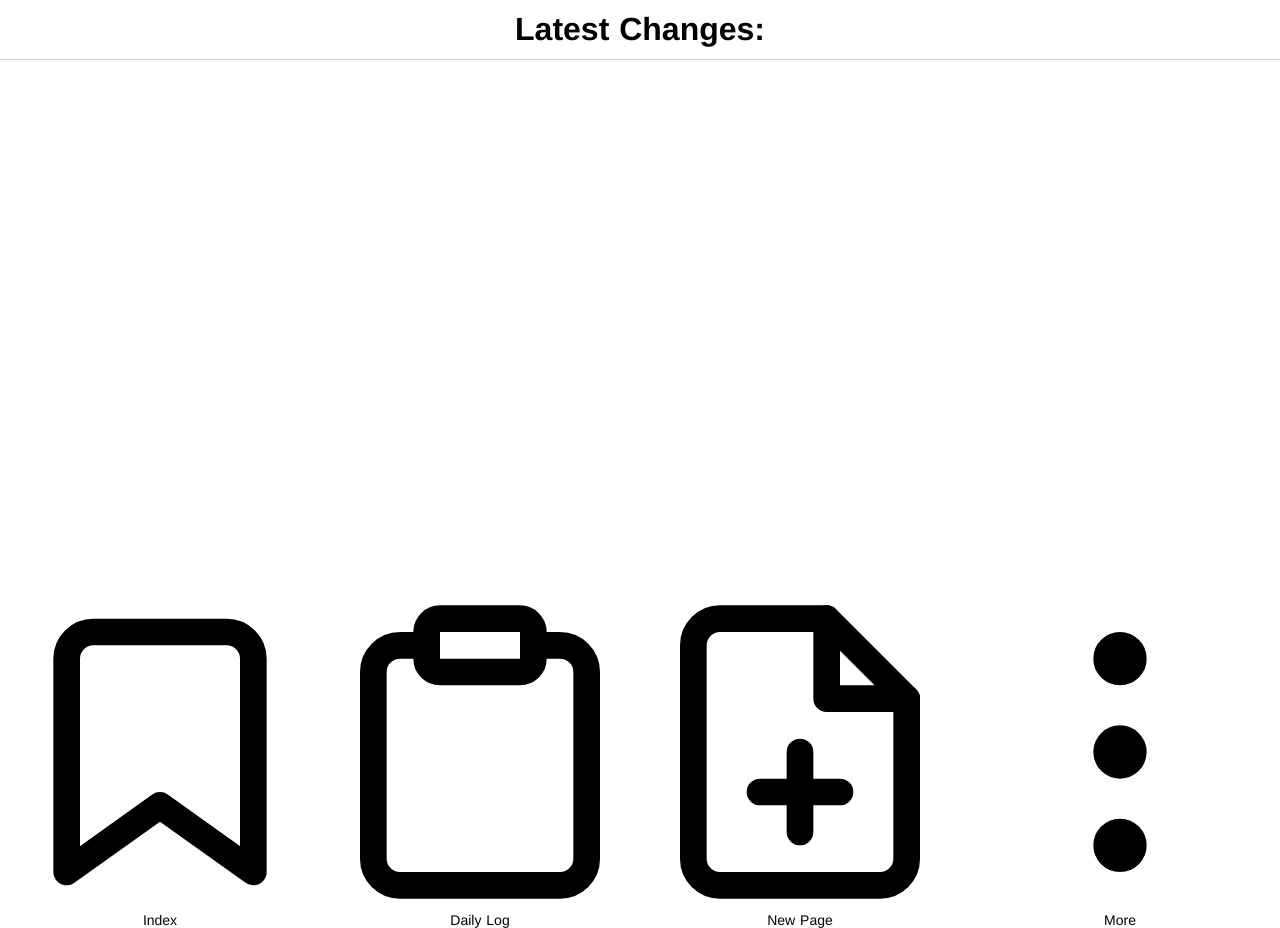
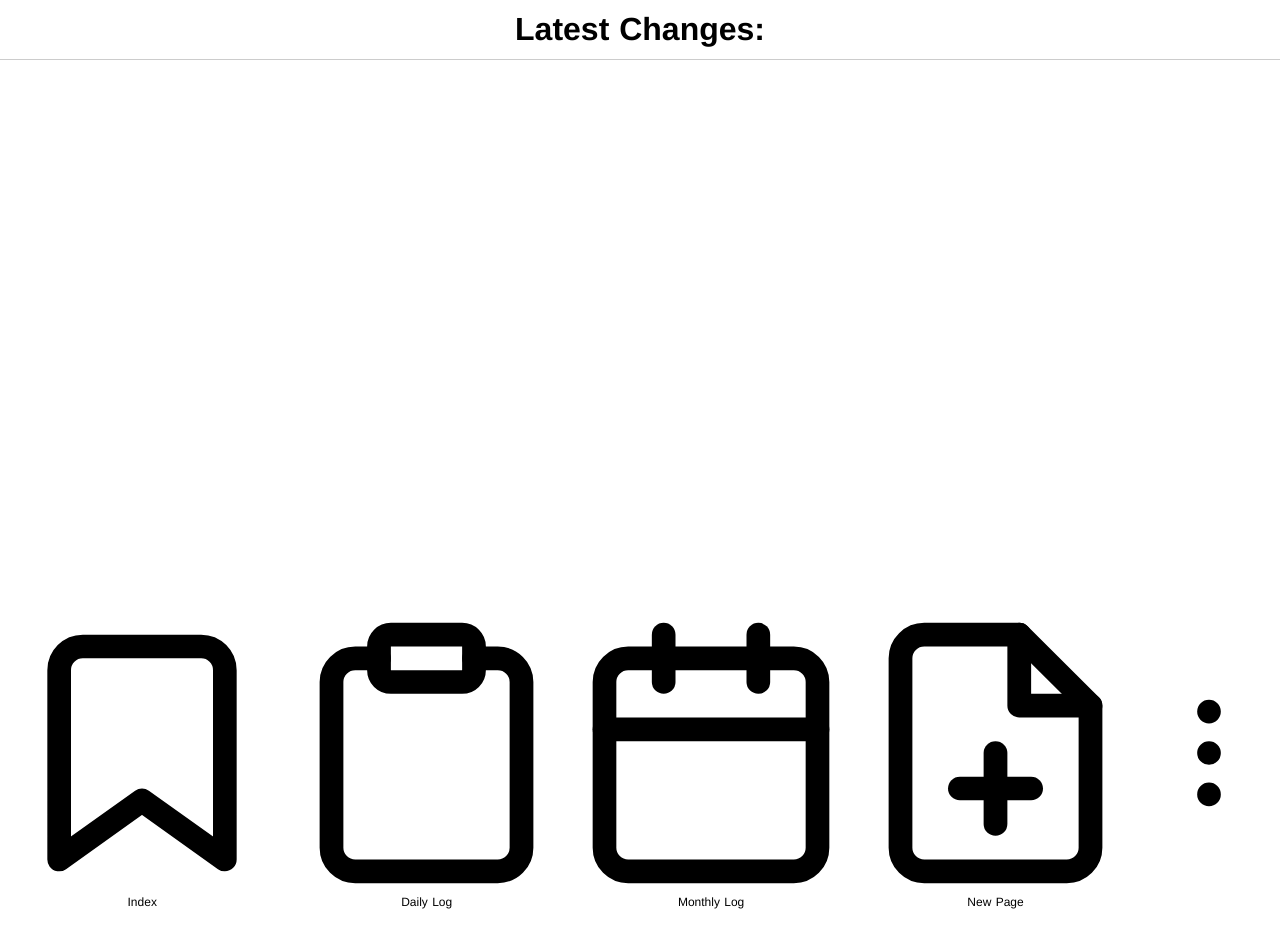
Before and after one commit to nathanielgreen/bulletbuddy, a Nuxt app: page /menu in a window 1280 px wide. Built offline with nearby package versions, Linux system fonts and the light colour scheme; what vue2-touch-events would draw is missing.

Commit message:
BU-33: Added Navbar Icon and Link

```diff
--- a/components/Navbar.vue
+++ b/components/Navbar.vue
@@ -8,11 +8,15 @@
       <img class="navbar__item-img" src="../static/icons/clipboard.svg" />
       <label>Daily Log</label>
     </div>
+    <div class="navbar__item" @click="goToMonthlyLog($router)">
+      <img class="navbar__item-img" src="../static/icons/calendar.svg" />
+      <label>Monthly Log</label>
+    </div>
     <nuxt-link class="navbar__item" to="/add-new">
       <img class="navbar__item-img" src="../static/icons/file-plus.svg" />
       <label>New Page</label>
     </nuxt-link>
-    <nuxt-link class="navbar__item" to="/menu">
+    <nuxt-link class="navbar__item navbar__item--menu" to="/menu">
       <img class="navbar__item-img" src="../static/icons/more-vertical.svg" />
       <label>More</label>
     </nuxt-link>
@@ -51,10 +55,15 @@ export default {
     text-align: center;
     margin: 0 auto;
     outline: none;
-    font-size: 14px;
+    font-size: 12px;
     word-wrap: break-word;
 
-    &:hover {
+    &--menu {
+      color: #ffffff;
+      flex: .5;
+    };
+
+    &:active {
       background-color: #f1f1f1;
     }
   }
```
Also changed, not shown: static/icons/calendar.svg (added).
